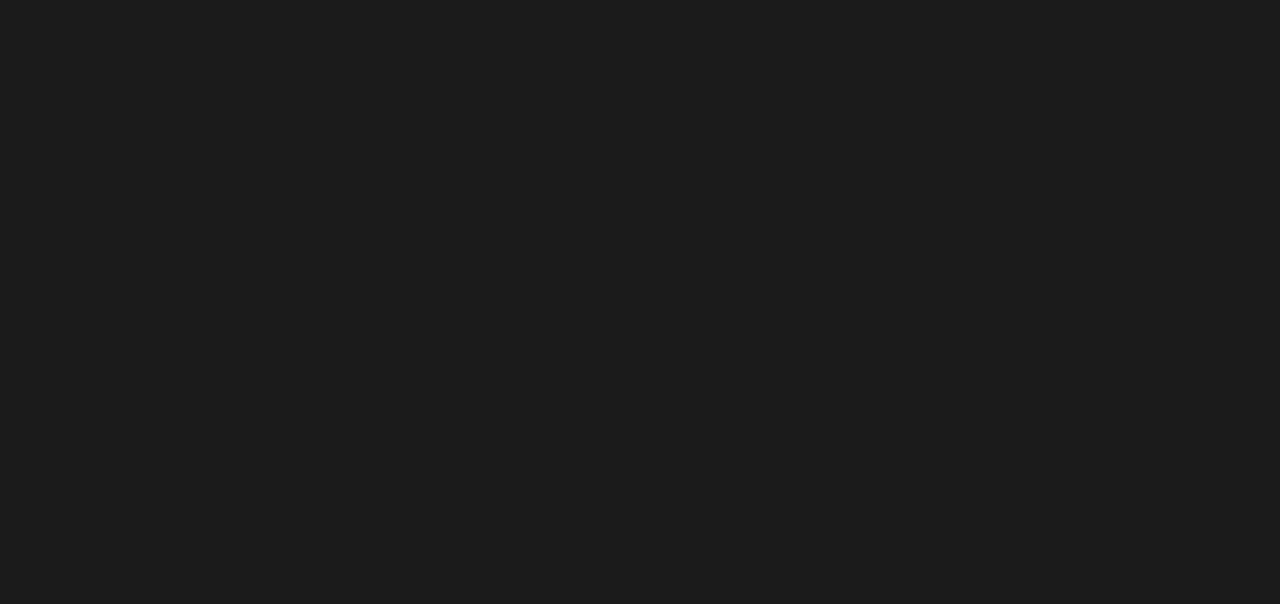
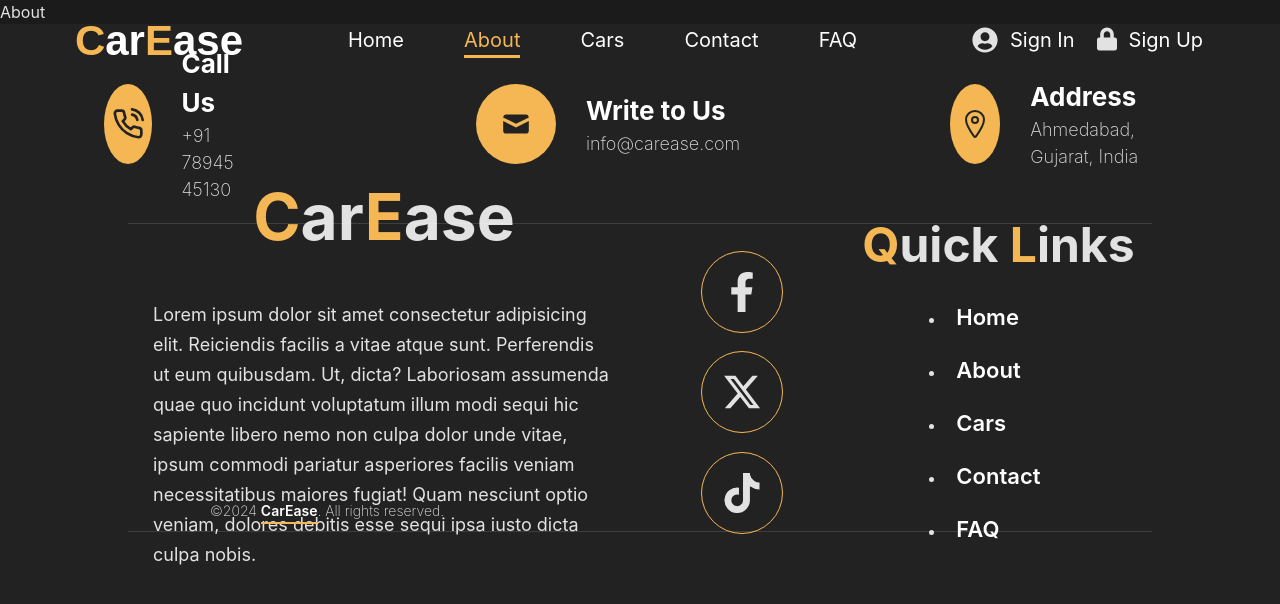
Before and after one commit to ShubhamPatel8734/CarEase-Car_Rental_Service-MARN, a React (Vite) app in the folder frontend/: page /about in a window 1280 px wide. Before the commit this address had no page. Shown: the top 604 px of the page. Built offline with nearby package versions, Linux system fonts and the light colour scheme.

Commit message:
Pages Added

```diff
--- a/frontend/src/App.jsx
+++ b/frontend/src/App.jsx
@@ -6,7 +6,7 @@ import { BrowserRouter, Route, Routes} from 'react-router-dom'
 //[Import local folders/files]
 // * Components
 import { Layout } from './components/index'
-import { Home, Contact } from './pages/index'
+import { Home, About, Cars, Contact, FAQ } from './pages/index'
 
 // * Stylesheet
 import './App.css'
@@ -19,7 +19,18 @@ function App() {
         <Routes>
           <Route path='/' element={<Layout/>}>
             <Route index element={<Home />} />
+          </Route>
+          <Route path='/about' element={<Layout/>}>
+            <Route index element={<About />} />
+          </Route>
+          <Route path='/cars' element={<Layout/>}>
+            <Route index element={<Cars />} />
+          </Route>
+          <Route path='/contact' element={<Layout/>}>
             <Route index element={<Contact />} />
+          </Route>
+          <Route path='/faq' element={<Layout/>}>
+            <Route index element={<FAQ />} />
           </Route>
         </Routes>
       </BrowserRouter>
--- /dev/null
+++ b/frontend/src/pages/About.jsx
@@ -0,0 +1,9 @@
+import React from 'react'
+
+const About = () => {
+  return (
+    <div>About</div>
+  )
+}
+
+export default About
--- /dev/null
+++ b/frontend/src/pages/Cars.jsx
@@ -0,0 +1,9 @@
+import React from 'react'
+
+const Cars = () => {
+  return (
+    <div>Cars</div>
+  )
+}
+
+export default Cars
--- /dev/null
+++ b/frontend/src/pages/FAQ.jsx
@@ -0,0 +1,9 @@
+import React from 'react'
+
+const FAQ = () => {
+  return (
+    <div>FAQ</div>
+  )
+}
+
+export default FAQ
```
Also changed, not shown: frontend/src/pages/index.js (+9 -0 lines).
